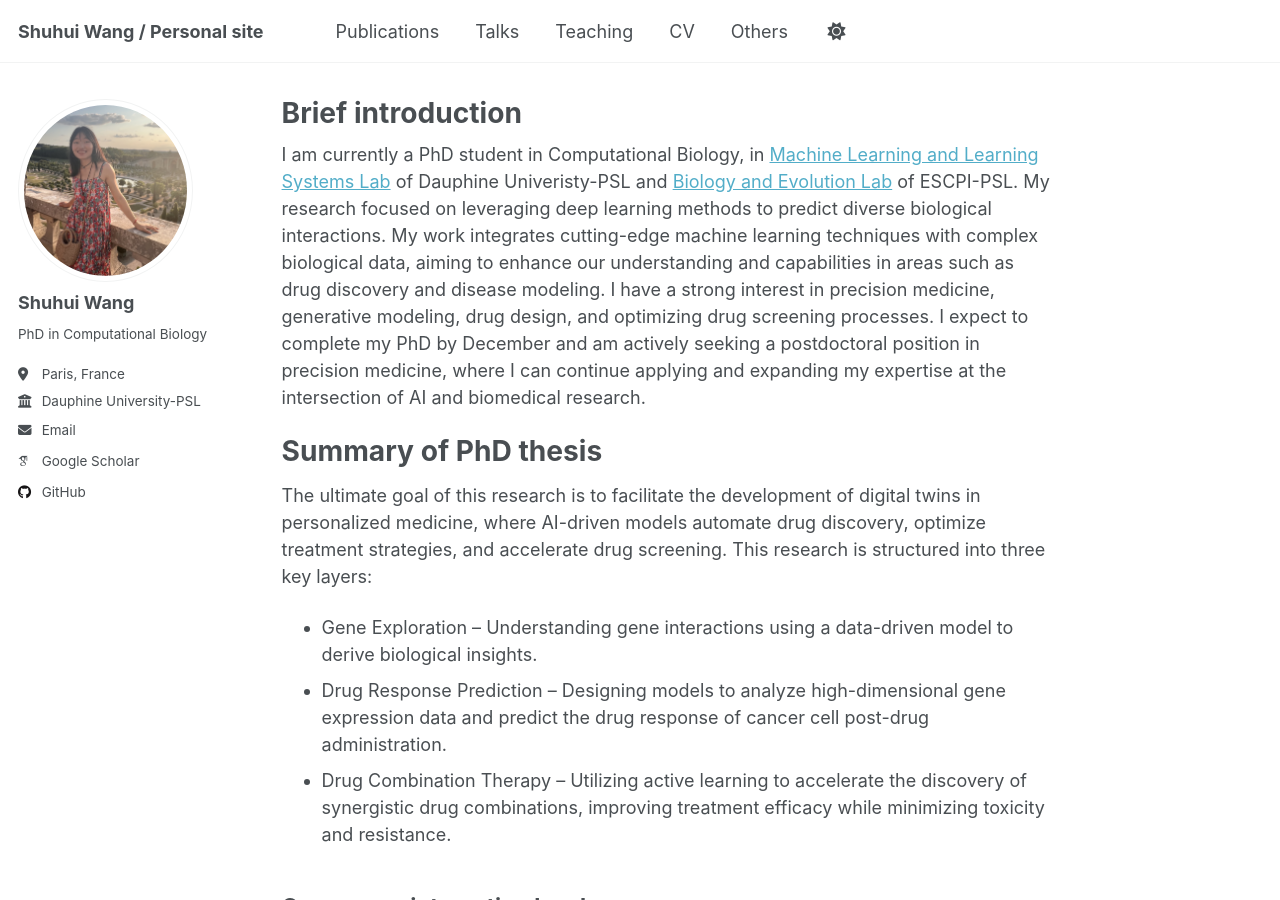
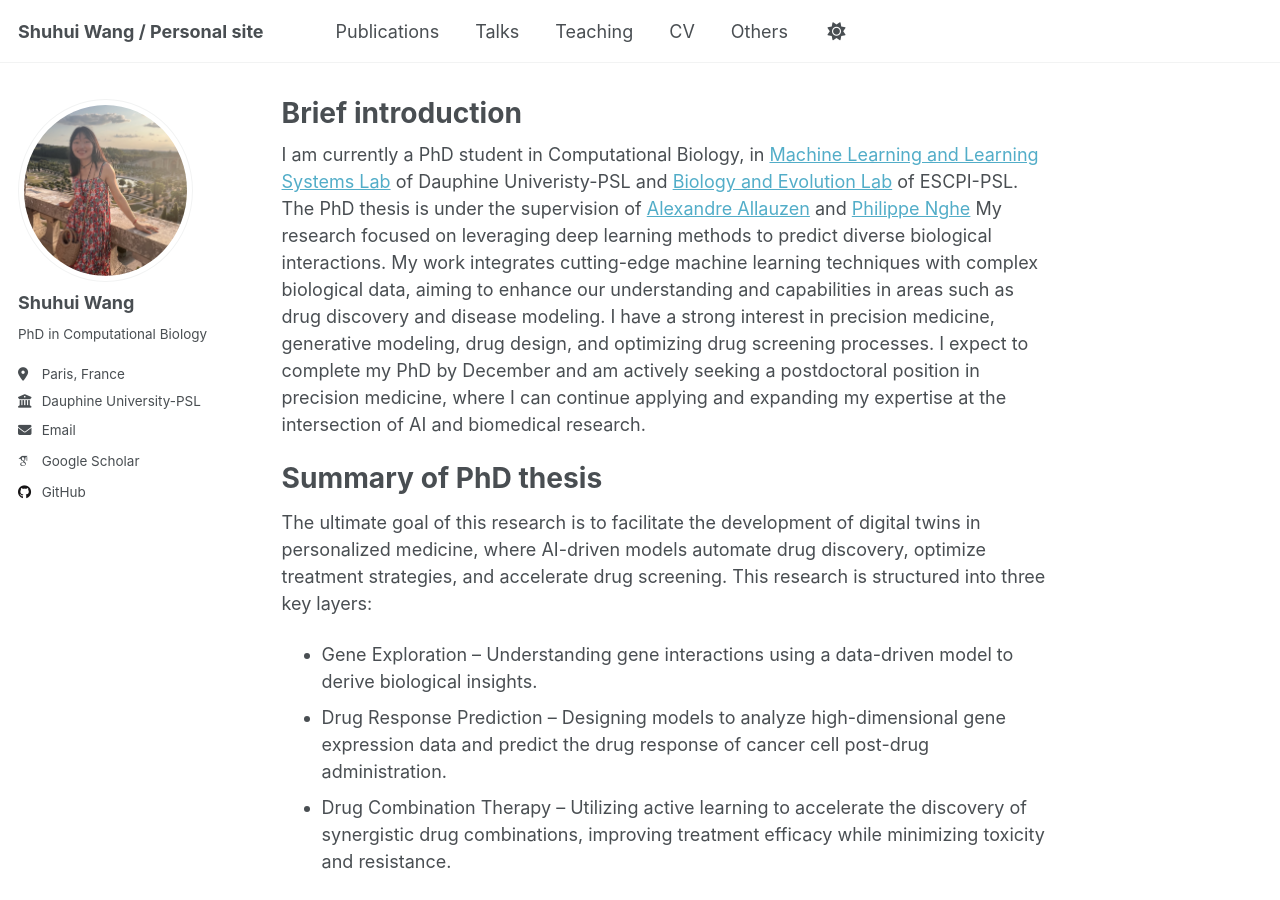
Before and after one commit to shuhuiwang1/shuhuiwang1.github.io, a Jekyll site: the page built from _pages/about.md, in a window 1280 px wide and 900 px high. Built offline with Jekyll 4.4.1, drawn with Linux system fonts in a browser that asks for light colours; some web fonts are replaced; a script that is not in the unit is left out.

Commit message:
update main page

```diff
--- a/_pages/about.md
+++ b/_pages/about.md
@@ -7,7 +7,8 @@ redirect_from:
   - /about.html
 ---
 
-I am currently a PhD student in Computational Biology, in [Machine Learning and Learning Systems Lab](https://www.lamsade.dauphine.fr/wp/miles/) of  Dauphine Univeristy-PSL and [Biology and Evolution Lab](https://www.lbe.espci.fr/home/) of ESCPI-PSL. My research focused on leveraging deep learning methods to predict diverse biological interactions. My work integrates cutting-edge machine learning techniques with complex biological data, aiming to enhance our understanding and capabilities in areas such as drug discovery and disease modeling. I have a strong interest in precision medicine, generative modeling, drug design, and optimizing drug screening processes. I expect to complete my PhD by December and am actively seeking a postdoctoral position in precision medicine, where I can continue applying and expanding my expertise at the intersection of AI and biomedical research.
+I am currently a PhD student in Computational Biology, in [Machine Learning and Learning Systems Lab](https://www.lamsade.dauphine.fr/wp/miles/) of  Dauphine Univeristy-PSL and [Biology and Evolution Lab](https://www.lbe.espci.fr/home/) of ESCPI-PSL. The PhD thesis is under the supervision of [Alexandre Allauzen](https://allauzen.github.io/) and [Philippe Nghe](https://scholar.google.com/citations?hl=fr&user=MF7e9eAAAAAJ&view_op=list_works&sortby=pubdate)
+My research focused on leveraging deep learning methods to predict diverse biological interactions. My work integrates cutting-edge machine learning techniques with complex biological data, aiming to enhance our understanding and capabilities in areas such as drug discovery and disease modeling. I have a strong interest in precision medicine, generative modeling, drug design, and optimizing drug screening processes. I expect to complete my PhD by December and am actively seeking a postdoctoral position in precision medicine, where I can continue applying and expanding my expertise at the intersection of AI and biomedical research.
 
 Summary of PhD thesis
 ======
```
